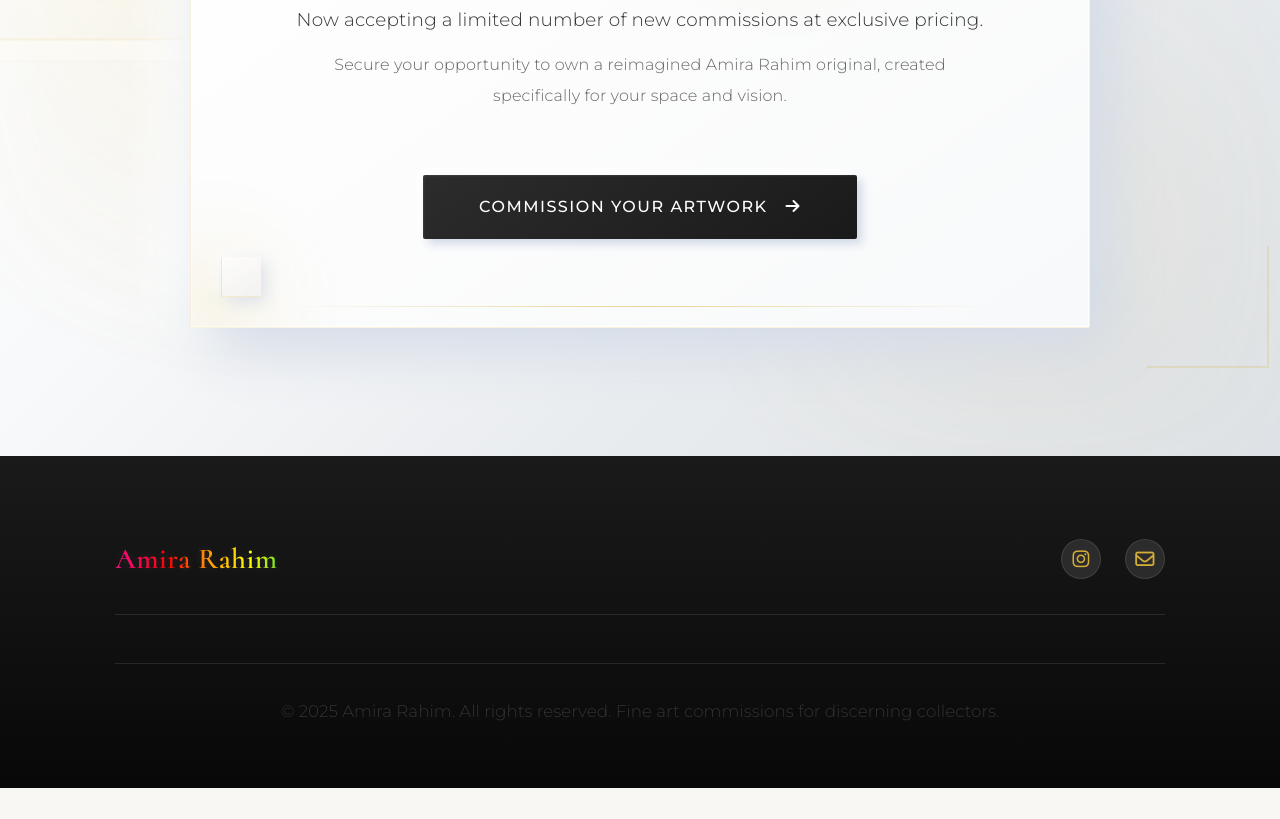
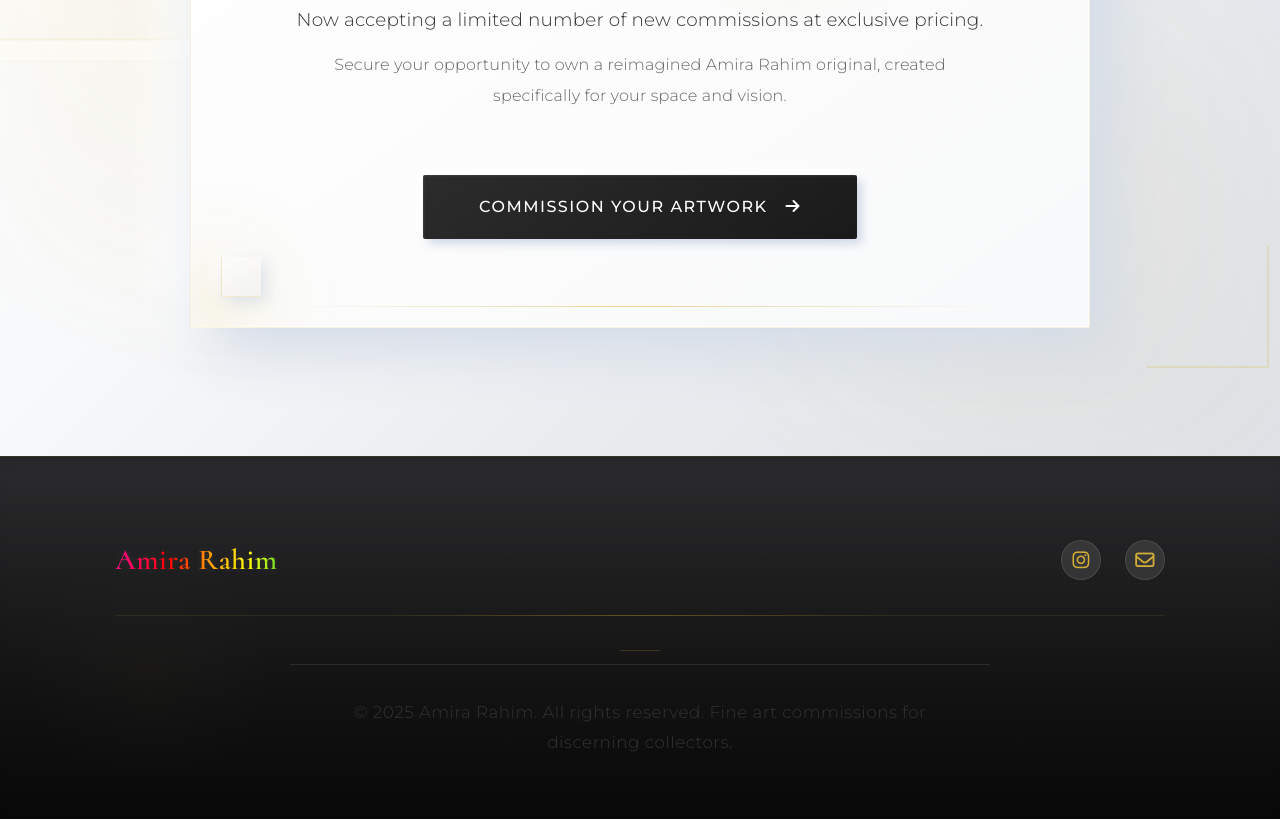
Before and after one commit to KingIVthe1st/amiracommisions, a plain HTML site: page docs/index.html in a window 1280 px wide. Shown: the part 4663-5482 px from the top of the page. Before the commit the page ends 5451 px from the top, so only its background shows below. Drawn offline with Linux system fonts and the light colour scheme.

Commit message:
Redesign footer with luxury dark grey theme
- Changed background to elegant gradient from dark grey to deeper charcoal
- Added subtle gold accents and glassy effects for premium feel
- Created circular social media icons with gold borders and hover effects
- Added sophisticated divider lines with gold gradient highlights
- Improved typography and spacing for better readability
- Added delicate gold ornamental elements to match site aesthetic

```diff
--- a/docs/styles/main.css
+++ b/docs/styles/main.css
@@ -902,24 +902,38 @@ p {
 
 
 
-/* Footer */
+/* Premium Footer */
 .footer {
-    background-color: var(--dark);
+    background: linear-gradient(to bottom, #2c2c2e, #1c1c1e);
     padding: 4rem 0 2rem;
     color: var(--white);
     position: relative;
     overflow: hidden;
+    border-top: 1px solid rgba(212, 175, 55, 0.15);
+    box-shadow: inset 0 15px 15px -10px rgba(0, 0, 0, 0.2);
 }
 
 .footer::before {
     content: '';
     position: absolute;
+    top: 0;
+    right: 0;
+    width: 400px;
+    height: 400px;
+    background: radial-gradient(circle, rgba(212, 175, 55, 0.07), transparent 70%);
+    pointer-events: none;
+}
+
+.footer::after {
+    content: '';
+    position: absolute;
     bottom: 0;
-    right: 0;
+    left: 0;
     width: 300px;
     height: 300px;
-    background: radial-gradient(circle, rgba(212, 175, 55, 0.05), transparent 70%);
+    background: radial-gradient(circle, rgba(212, 175, 55, 0.03), transparent 60%);
     pointer-events: none;
+    opacity: 0.7;
 }
 
 .footer-content {
@@ -927,8 +941,19 @@ p {
     justify-content: space-between;
     align-items: center;
     margin-bottom: 2rem;
-    border-bottom: 1px solid rgba(255, 255, 255, 0.1);
+    border-bottom: 1px solid rgba(212, 175, 55, 0.1);
     padding-bottom: 2rem;
+    position: relative;
+}
+
+.footer-content::after {
+    content: '';
+    position: absolute;
+    bottom: -1px;
+    left: 25%;
+    right: 25%;
+    height: 1px;
+    background: linear-gradient(to right, transparent, rgba(212, 175, 55, 0.3), transparent);
 }
 
 .footer-logo {
@@ -945,19 +970,52 @@ p {
     color: var(--white);
     text-decoration: none;
     font-size: 1.2rem;
-    transition: color var(--transition-fast), transform var(--transition-fast);
+    transition: all 0.3s ease;
     display: inline-block;
+    width: 40px;
+    height: 40px;
+    border-radius: 50%;
+    background: rgba(255, 255, 255, 0.05);
+    backdrop-filter: blur(5px);
+    display: flex;
+    align-items: center;
+    justify-content: center;
+    border: 1px solid rgba(212, 175, 55, 0.1);
 }
 
 .footer-links a:hover {
     color: var(--primary);
     transform: translateY(-3px);
+    box-shadow: 0 5px 15px rgba(0, 0, 0, 0.2), 0 0 0 1px rgba(212, 175, 55, 0.1), 0 0 0 4px rgba(212, 175, 55, 0.05);
+    background: rgba(212, 175, 55, 0.03);
 }
 
 .copyright {
     text-align: center;
     font-size: 0.9rem;
-    color: rgba(255, 255, 255, 0.6);
+    color: rgba(255, 255, 255, 0.5);
+    letter-spacing: 0.5px;
+    font-family: var(--body-font);
+    max-width: 700px;
+    margin: 0 auto;
+    position: relative;
+    padding: 0 20px;
+}
+
+.copyright p {
+    position: relative;
+    z-index: 2;
+}
+
+.copyright::before {
+    content: '';
+    position: absolute;
+    width: 40px;
+    height: 1px;
+    background: rgba(212, 175, 55, 0.2);
+    left: 50%;
+    top: -15px;
+    transform: translateX(-50%);
 }
 
 /* Media Queries */
```
